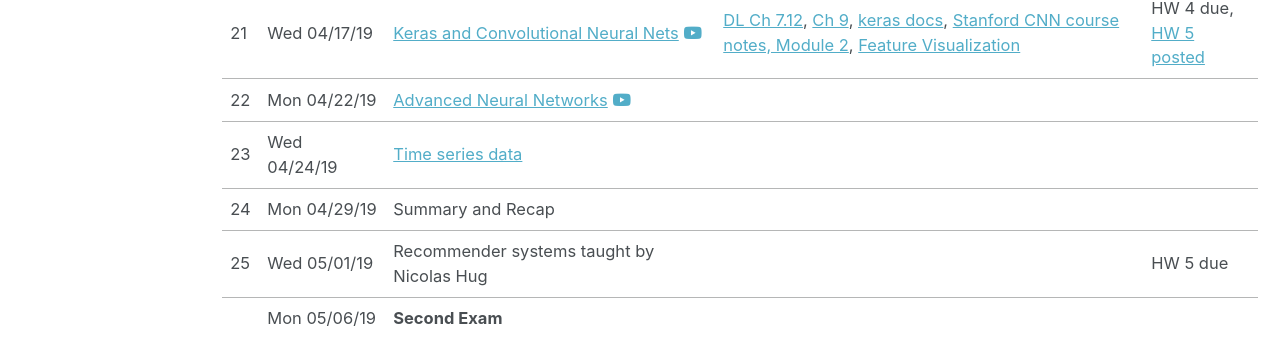
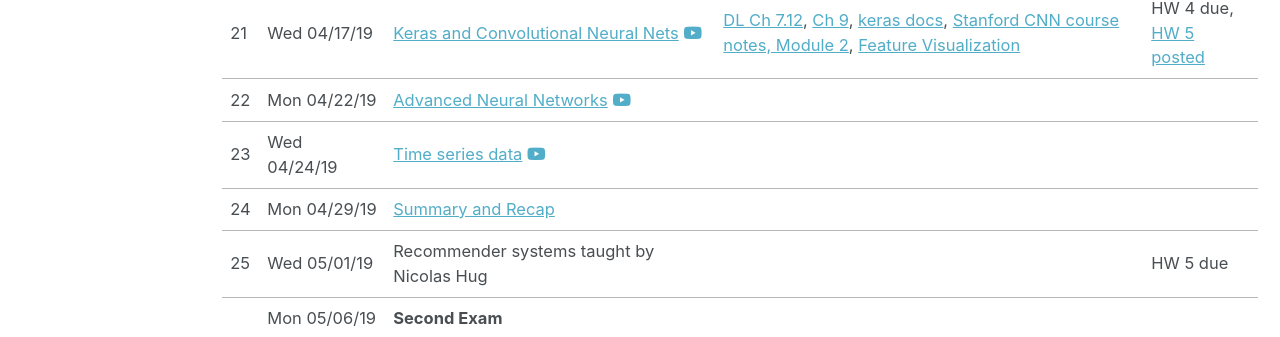
Before and after one commit to amueller/columbia-website, a Jekyll site: the page built from _comsw4995s19/lectures.md, in a window 1280 px wide and 900 px high, scrolled down 1552 px. Shown: the part 129-466 px from the top of the window. Built offline with Jekyll 4.4.1, drawn with Linux system fonts in a browser that asks for light colours; nearby versions of some CDN libraries.

Commit message:
add recap slide links

```diff
--- a/_comsw4995s19/lectures.md
+++ b/_comsw4995s19/lectures.md
@@ -216,7 +216,7 @@ Press P on slides for presenter notes.
 	<tr>
 		<td>23</td>
 		<td>Wed 04/24/19</td>
-		<td><a href="https://amueller.github.io/COMS4995-s19/slides/aml-23-time-series">Time series data</a>
+		<td><a href="https://amueller.github.io/COMS4995-s19/slides/aml-23-time-series">Time series data</a>&nbsp;<a href="https://www.youtube.com/watch?v=d34aLzKP0rY&list=PL_pVmAaAnxIQGzQS2oI3OWEPT-dpmwTfA&index=24"><i class="fa fa-youtube-play" aria-hidden="true"></i></a>
 		</td>
 		<td></td>
 		<td><br></td>
@@ -224,7 +224,7 @@ Press P on slides for presenter notes.
 	<tr>
 		<td>24</td>
 		<td>Mon 04/29/19</td>
-		<td>Summary and Recap</td>
+		<td><a href="https://amueller.github.io/COMS4995-s19/slides/aml-24-recap">Summary and Recap</a></td>
 		<td><br></td>
 		<td></td>
 	</tr>
```
